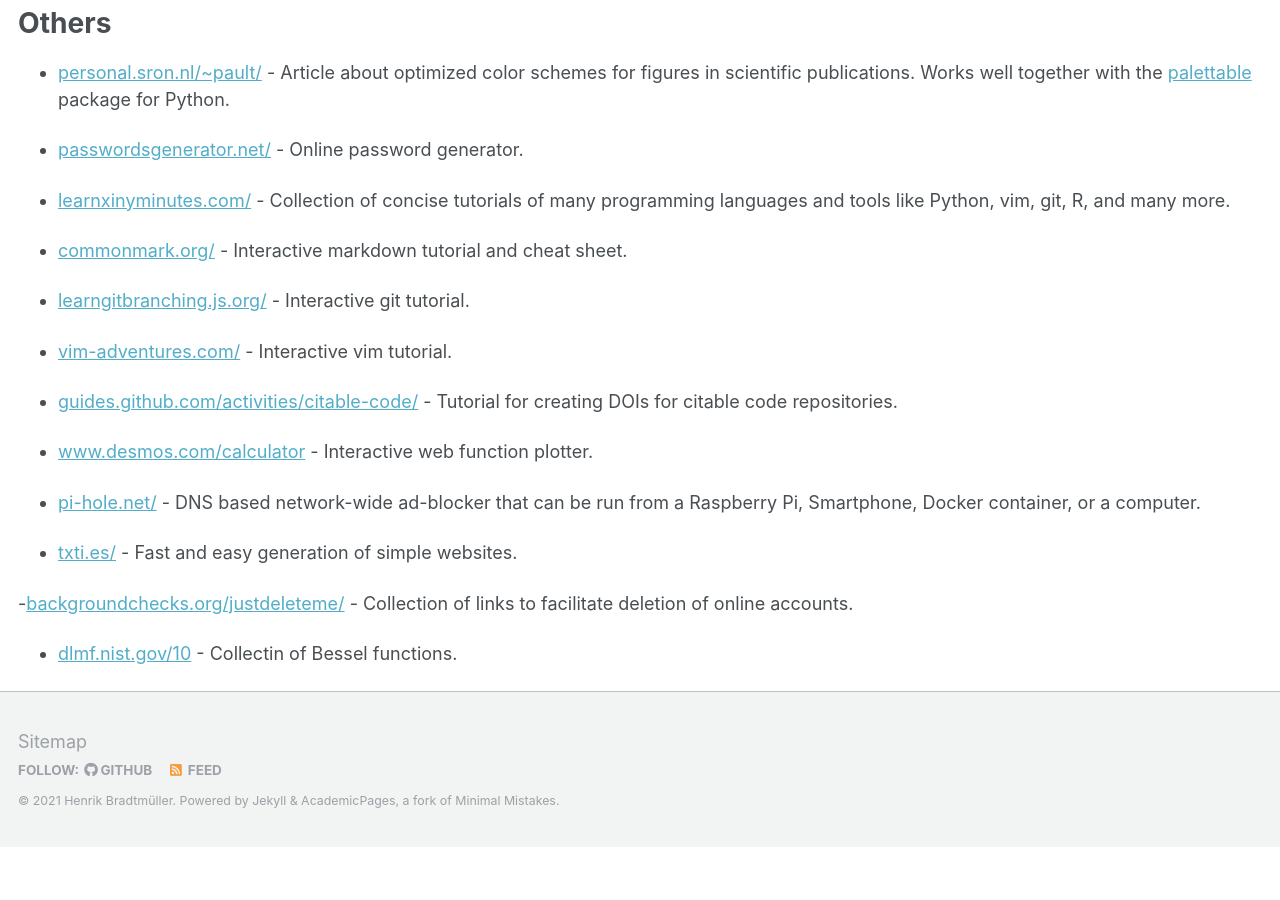
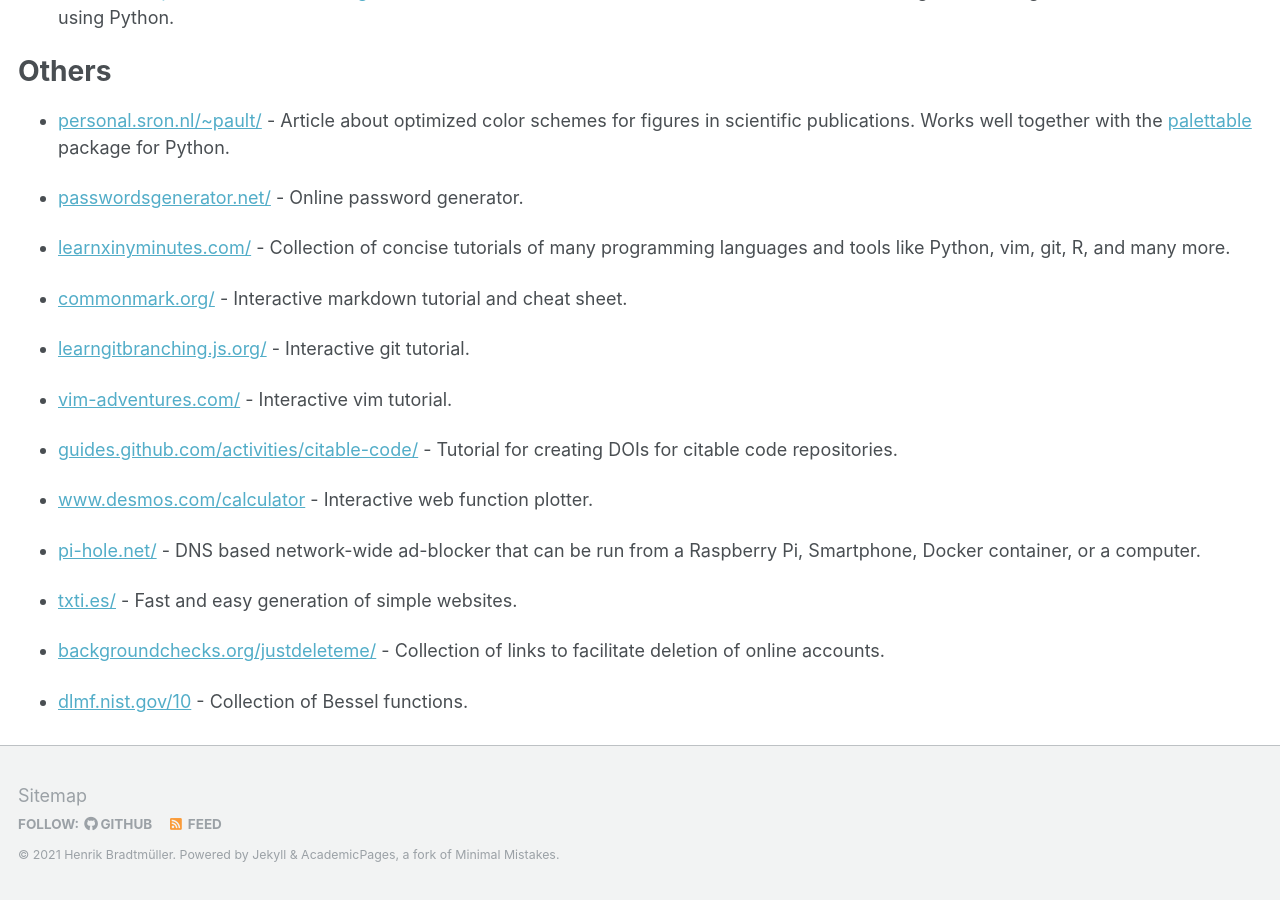
Before and after one commit to hbrmn/hbrmn.github.io, a Jekyll site: the page built from _pages/links.md, in a window 1280 px wide and 900 px high, scrolled down 899 px. Built offline with Jekyll 4.4.1, drawn with Linux system fonts in a browser that asks for light colours; formulas are drawn with MathJax 3; before the commit the page ends 1746 px from its top, so only the background shows below that.

Commit message:
Update links.md

```diff
--- a/_pages/links.md
+++ b/_pages/links.md
@@ -57,6 +60,6 @@
 
  - [txti.es/](http://txti.es/) - Fast and easy generation of simple websites.
 
- -[backgroundchecks.org/justdeleteme/](https://backgroundchecks.org/justdeleteme/) - Collection of links to facilitate deletion of online accounts.
+ - [backgroundchecks.org/justdeleteme/](https://backgroundchecks.org/justdeleteme/) - Collection of links to facilitate deletion of online accounts.
 
- - [dlmf.nist.gov/10](https://dlmf.nist.gov/10) - Collectin of Bessel functions.
+ - [dlmf.nist.gov/10](https://dlmf.nist.gov/10) - Collection of Bessel functions.
```
Also changed, not shown: other parts of _pages/links.md (+3 -0 lines).
